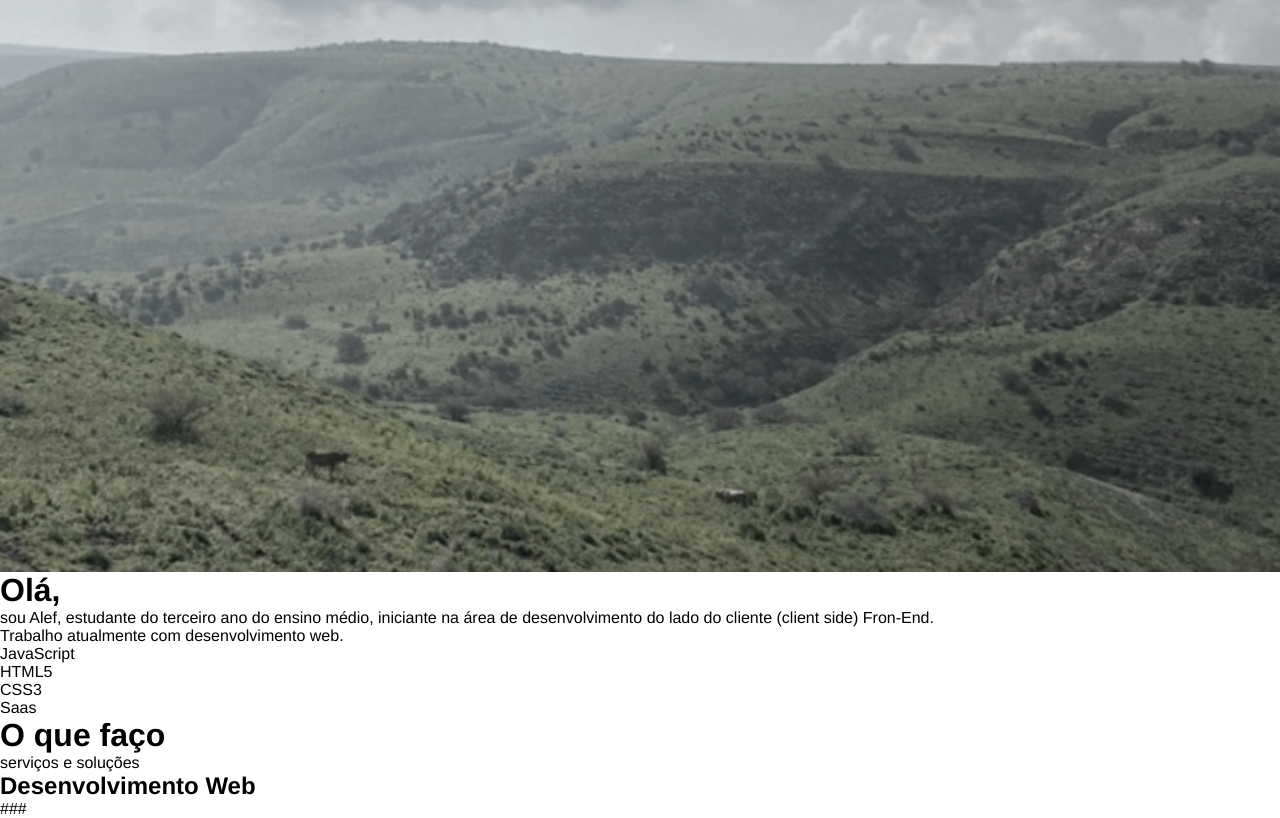
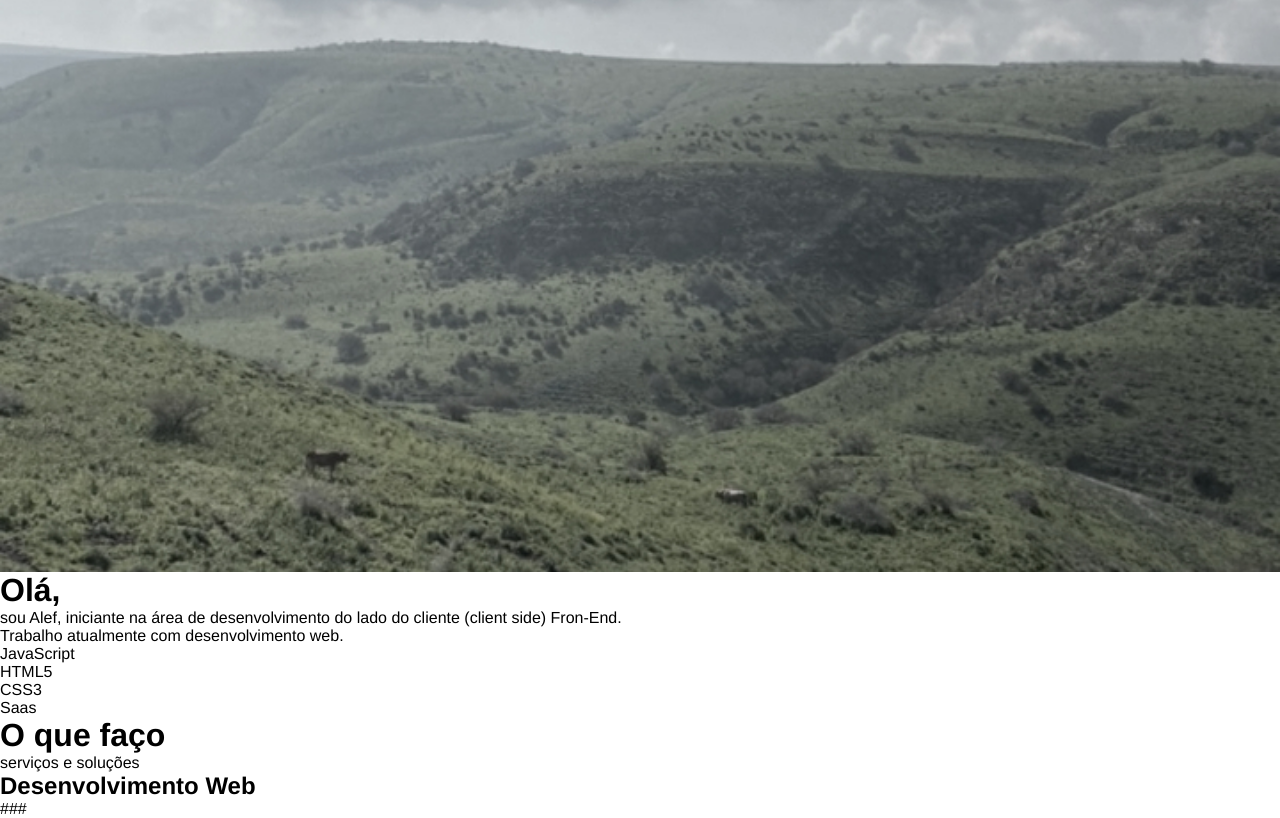
Before and after one commit to alefalves4867/project-a, a plain HTML site: page portifolio2/index.html in a window 1280 px wide. Shown: the part 248-1066 px from the top of the page. Drawn offline with Linux system fonts and the light colour scheme.

Commit message:
Atualização Quem Sou

```diff
--- a/portifolio2/index.html
+++ b/portifolio2/index.html
@@ -41,7 +41,7 @@
         <div id="mainBody">
             <div id="who">
                 <h1>Olá,</h1>
-                <p>sou Alef, estudante do terceiro ano do ensino médio, iniciante na área de desenvolvimento do lado do cliente (client side) Fron-End.</p>
+                <p>sou Alef, iniciante na área de desenvolvimento do lado do cliente (client side) Fron-End.</p>
                 <p>Trabalho atualmente com desenvolvimento web.</p>
             </div>
         </div>
```
